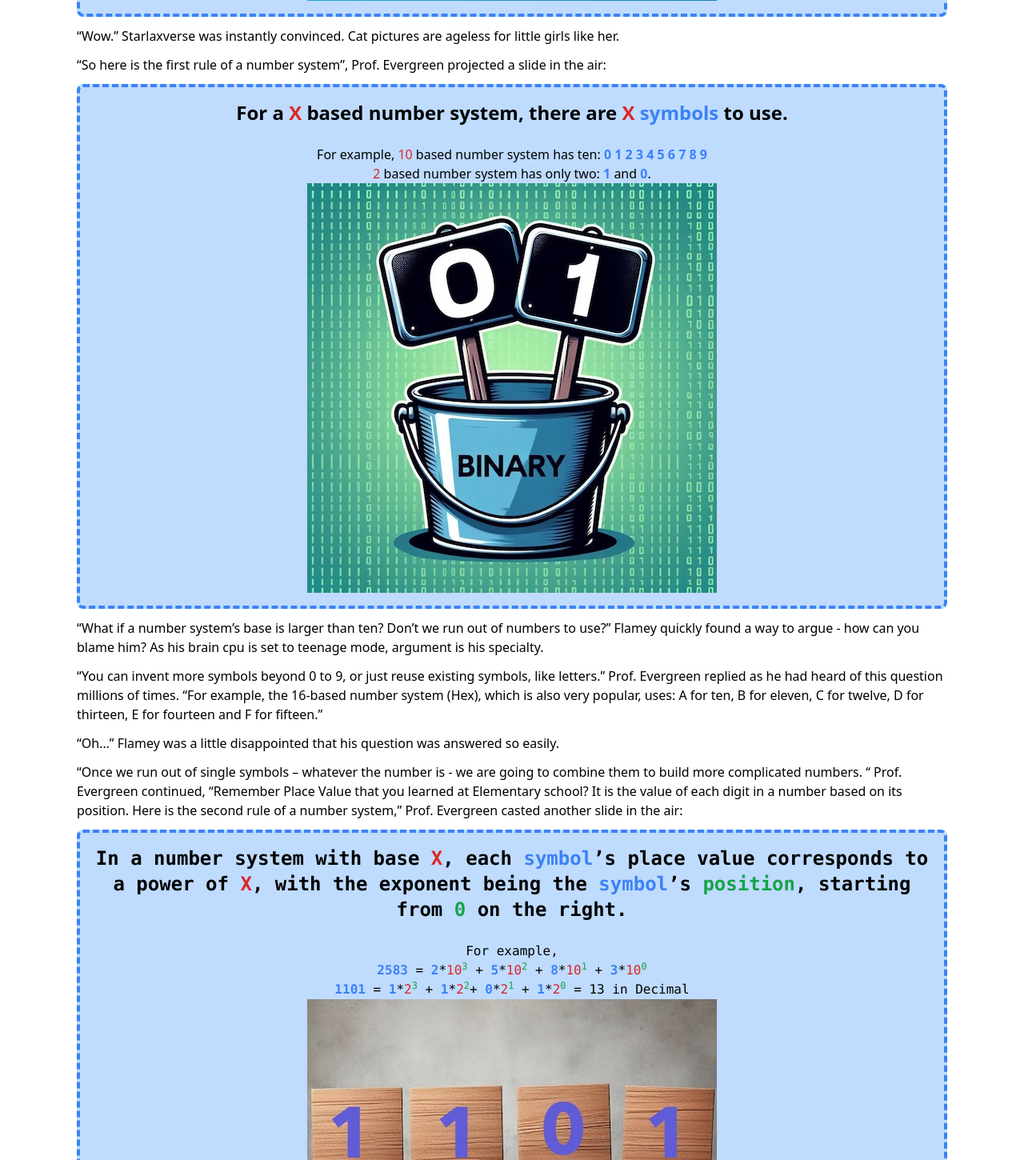
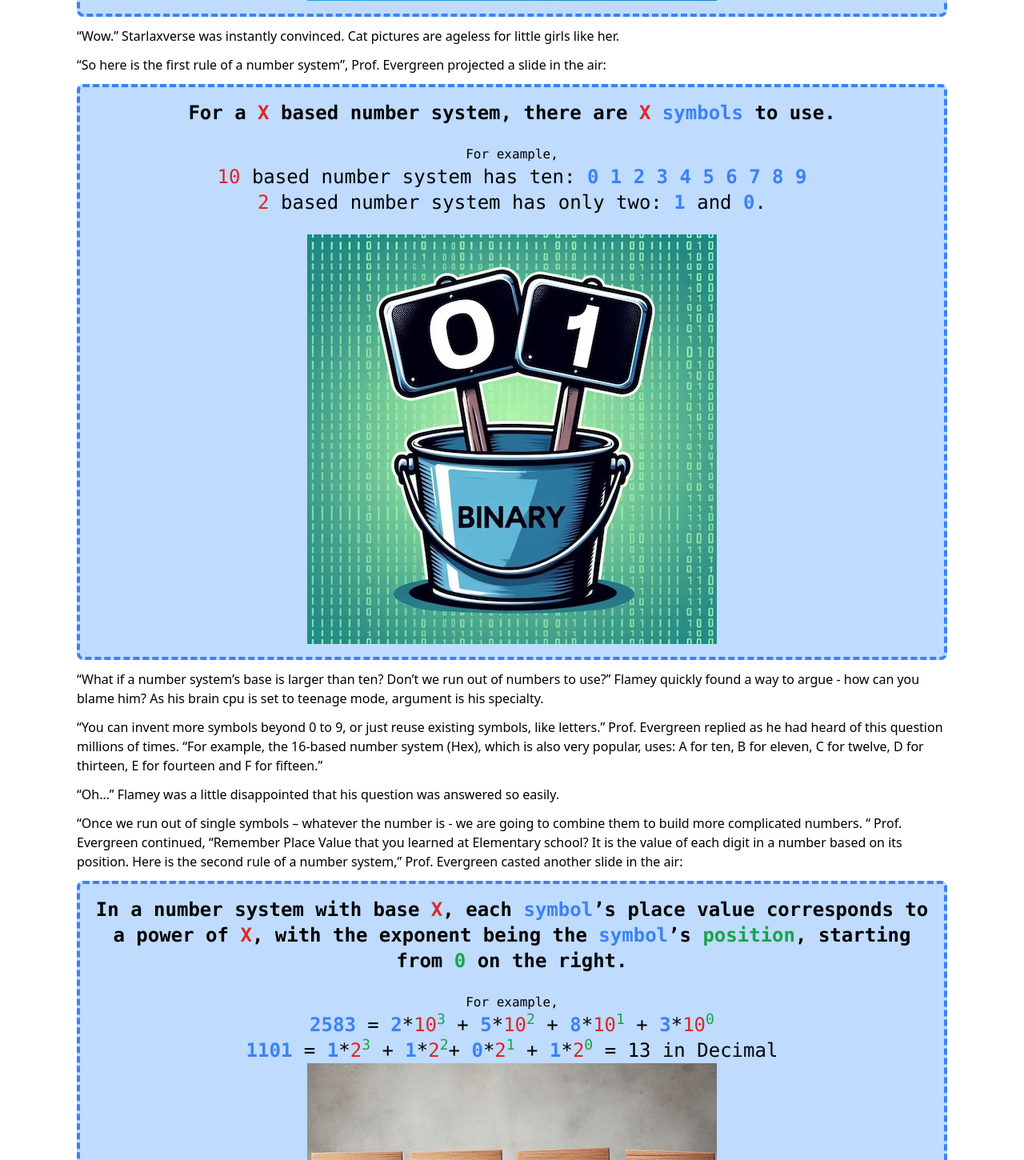
Before and after one commit to yong/lost-language-of-the-machines, a React (Vite) app: page / in a window 1280 px wide. Shown: the part 2140-3590 px from the top of the page at 80% size. Built offline with nearby package versions, Linux system fonts and the light colour scheme.

Commit message:
bigger font in the rule file

```diff
--- a/src/chapter1/Rule1.jsx
+++ b/src/chapter1/Rule1.jsx
@@ -1,14 +1,17 @@
 //Rule1.jsx
 
 const Rule1 = () => {
-    return (<div className="mb-3 text-center bg-blue-200 border-4 border-dashed border-blue-500 p-4 rounded-lg">
-    <div className="text-2xl font-bold">For a <span className="text-red-600">X</span> based number system, there are <span className="text-red-600">X</span> <span className="text-blue-500">symbols</span> to use.</div><br/>
-For example, <span className="text-red-600">10</span> based number system has ten: <b className="text-blue-500">0 1 2 3 4 5 6 7 8 9</b><br/>
-<span className="text-red-600">2</span> based number system has only two: <b className="text-blue-500">1</b> and <b className="text-blue-500">0</b>.<br/>
-<div className="max-w-screen-md mx-auto flex items-center justify-center">
-        <img src="/chapter1/rule1.jpg" alt="rule1" />
+  return (
+      <div className="mb-3 font-mono text-center bg-blue-200 border-4 border-dashed border-blue-500 p-4 rounded-lg">
+          <div className="text-2xl font-bold">For a <span className="text-red-600">X</span> based number system, there are <span className="text-red-600">X</span> <span className="text-blue-500">symbols</span> to use.</div><br/>
+          <div className="text-base">For example,</div>
+          <div className="text-2xl"><span className="text-red-600">10</span> based number system has ten: <b className="text-blue-500">0 1 2 3 4 5 6 7 8 9</b><br/>
+          <span className="text-red-600">2</span> based number system has only two: <b className="text-blue-500">1</b> and <b className="text-blue-500">0</b>.</div><br/>
+          <div className="max-w-screen-md mx-auto flex items-center justify-center">
+              <img src="/chapter1/rule1.jpg" alt="rule1" />
+          </div>
       </div>
-  </div>)
+  )
 }
 
 export default Rule1;
--- a/src/chapter1/Rule2.jsx
+++ b/src/chapter1/Rule2.jsx
@@ -22,9 +22,11 @@ const Rule2 = () => {
       <div className="text-2xl font-bold">In a number system with base <span className="text-red-600">X</span>,
       each <span className="text-blue-500">symbol</span>’s place value corresponds to a power of <span className="text-red-600">X</span>,
       with the exponent being the <span className="text-blue-500">symbol</span>’s <span className="text-green-600">position</span>, starting from <span className="text-green-600">0</span> on the right.</div><br/>
-      For example,<br/>
-      <b className="text-blue-500">2583</b> = {DecimalExpression(2,3)} + {DecimalExpression(5,2)} + {DecimalExpression(8,1)} + {DecimalExpression(3, 0)}<br/>
-      <b className="text-blue-500">1101</b> = {BinaryExpression(1, 3)} + {BinaryExpression(1, 2)}+ {BinaryExpression(0, 1)} + {BinaryExpression(1, 0)} = 13 in Decimal
+      <div className="text-base">For example,</div>
+      <div className="text-2xl">
+        <b className="text-blue-500">2583</b> = {DecimalExpression(2,3)} + {DecimalExpression(5,2)} + {DecimalExpression(8,1)} + {DecimalExpression(3, 0)}<br/>
+        <b className="text-blue-500">1101</b> = {BinaryExpression(1, 3)} + {BinaryExpression(1, 2)}+ {BinaryExpression(0, 1)} + {BinaryExpression(1, 0)} = 13 in Decimal
+      </div>
       <div className="max-w-screen-md mx-auto flex items-center justify-center">
         <img src="/chapter1/rule2.jpg" alt="rule2" />
       </div>
```
